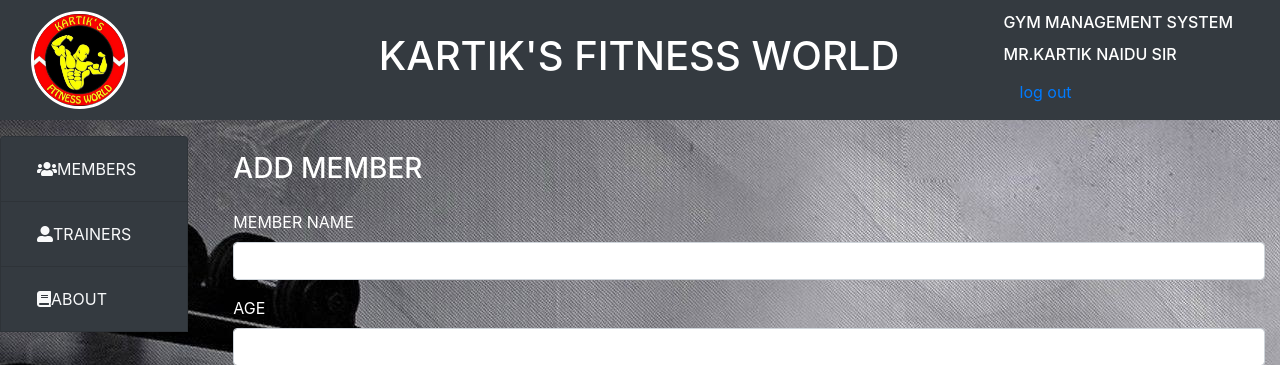
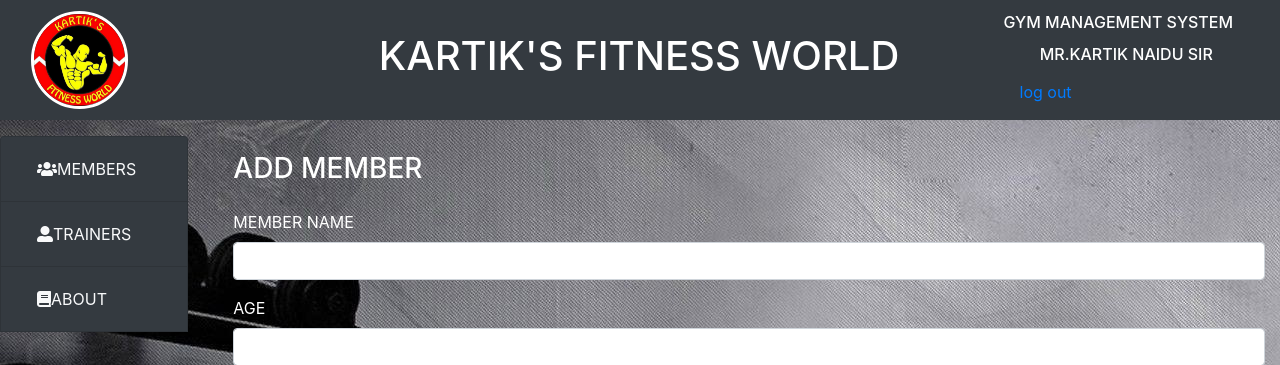
Before and after one commit to thevinny40/college--final-gym, a PHP site: page /home.php?info=add_member in a window 1280 px wide. Shown: the top 365 px of the page. Run offline with PHP 8.4, Linux system fonts and the light colour scheme; a user stored in the database is signed in; data comes from the database, SQL or seed files in the repository; data that the repository does not hold is empty; some libraries are stand-ins or nearby versions.

Commit message:
Some changes from vinay

```diff
--- a/about.php
+++ b/about.php
@@ -67,8 +67,8 @@
 	margin:auto;
 
 	/* This will make the text to display at
-	the center of the page vertically */
-	height:%;
+	the center of the page vertically
+	height:%;  */
 }
 
 .firstHalf{
--- a/add_member.php
+++ b/add_member.php
@@ -54,7 +54,6 @@ if (isset($_POST['member'])) {
 		<div><h3>ADD MEMBER</h3></div>
 		 <?php include('errors.php');
        echo @$msg;
-       echo $sql;
     ?>
 
 		<label class="mt-3">MEMBER NAME <abbr title="This field is mandatory" aria-label="required"></abbr></label>
--- a/home.php
+++ b/home.php
@@ -49,7 +49,7 @@ include("auth.php");
     <n>
   <a class="navbar-brand" href="home.php"><h6 class="text-center">GYM MANAGEMENT SYSTEM</h6></a>
   <n>
-  <h6 style="color:white; text-align:;"> MR.KARTIK NAIDU SIR</h6>
+  <h6 style="color:white; text-align:center;"> MR.KARTIK NAIDU SIR</h6>
   <n>
   <a href="logout.php" class=" nav nav-link">log out</a>
 </div>
```
